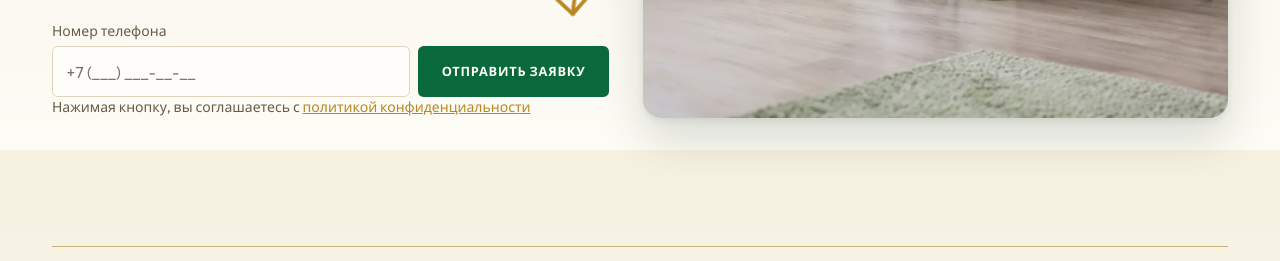
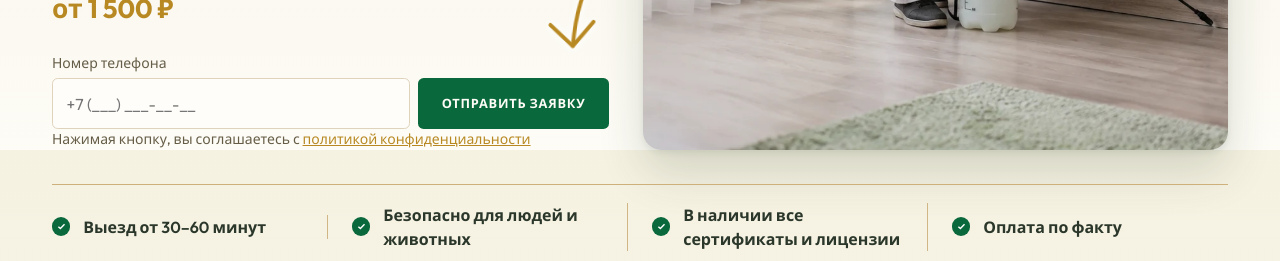
Before and after one commit to Amvilina/valera-ses-website, a plain HTML site: page tarakany.html in a window 1280 px wide. Shown: the part 650-911 px from the top of the page. Drawn offline with Linux system fonts and the light colour scheme.

Commit message:
fix spaces

```diff
--- a/assets/css/sections/hero.css
+++ b/assets/css/sections/hero.css
@@ -14,6 +14,7 @@
     --arrow-x: -7.75rem;
     --arrow-y: -2.1rem;
     --arrow-rotate: -18deg;
+    padding-block-end: var(--space-5);
   }
 
   .hero-grid {
--- a/assets/css/sections/trust.css
+++ b/assets/css/sections/trust.css
@@ -1,6 +1,7 @@
 @layer components {
   .trust {
     background: transparent;
+    padding-block: 0;
   }
 
   .trust-list {
--- a/assets/css/tokens.css
+++ b/assets/css/tokens.css
@@ -28,7 +28,7 @@
     --space-5: 2.15rem;
     --space-6: clamp(2.75rem, 5vw, 4rem);
     /* Отступ сверху и снизу у каждого блока страницы. Меняйте только это. */
-    --section-space: var(--space-6);
+    --section-space: clamp(4rem, 8vw, 6rem);
     --radius-s: 0.35rem;
     --gutter: clamp(1.25rem, 4.5vw, 3.25rem);
     --ease-out: cubic-bezier(0.22, 1, 0.36, 1);
```
